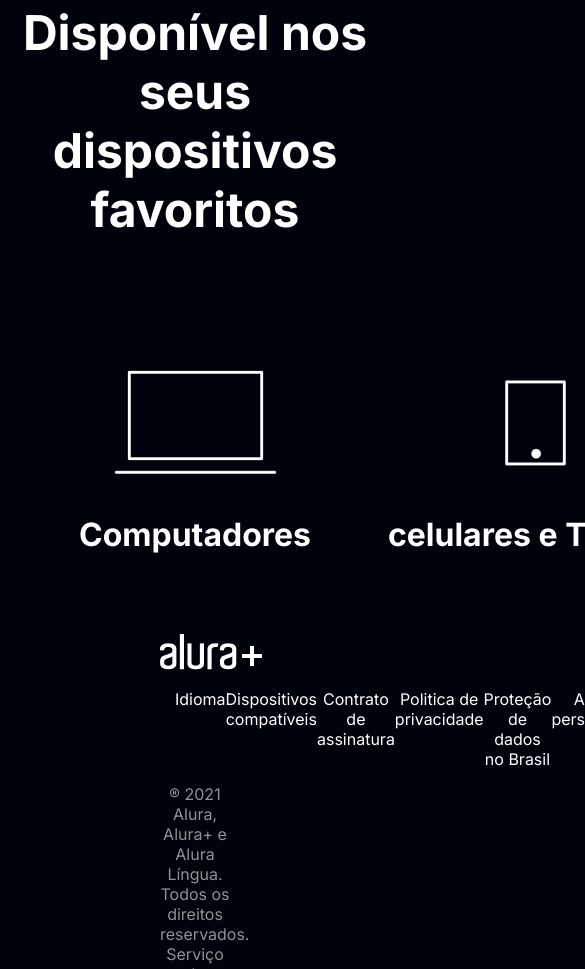
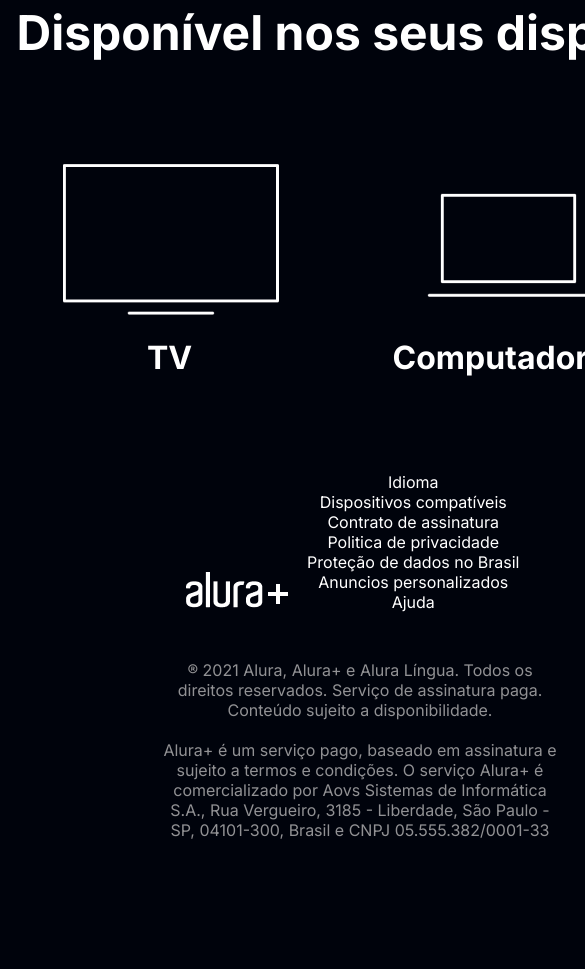
Before and after one commit to Talisson-b/alura-talisson, a plain HTML site: page index.html in a window 390 px wide. Shown: the part 3373-4342 px from the top of the page, 585 px wide, since content can reach past the window. After the commit the page ends 4233 px from the top, so only its background shows below. Drawn offline with Linux system fonts and the light colour scheme.

Commit message:
Add files via upload

```diff
--- a/style.css
+++ b/style.css
@@ -190,3 +190,21 @@
     color: var(--cor-de-fundo);
     transform: rotate(30deg);
 }
+
+@media  (max-width:480px){
+    .container__caixa, .principal, .secundario, .rodape{
+        width: 400px;
+
+    }
+    h1 h2 h3{
+        text-align: center;
+    }
+    .rodape__lista{
+        display: inline-block;
+        margin-bottom: 3em;
+    }
+    .dispositivos{
+        display: inline-block;
+    }
+
+}
```
